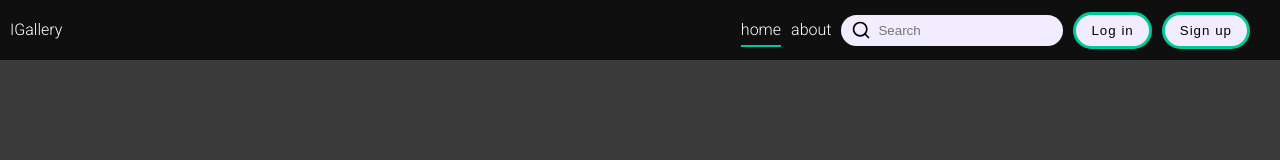
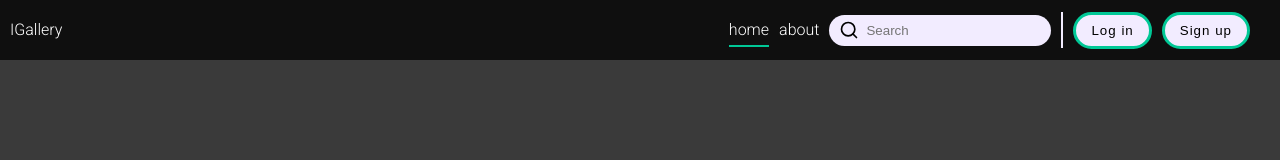
Before and after one commit to Persepha/image-gallery-frontend, a React (Create React App) app: page / in a window 1280 px wide. Shown: the top 160 px of the page. Built offline with nearby package versions, Linux system fonts and the light colour scheme; no server answers.

Commit message:
Update scrollbar style

```diff
--- a/src/App.css
+++ b/src/App.css
@@ -14,6 +14,8 @@
     --gap: 1rem;
     --margin-sm: 2rem;
     --margin-md: 3rem;
+
+    --header-height: 6rem;
 }
 
 * {
@@ -38,6 +40,18 @@ body {
     overflow-x: hidden;
 }
 
+body::-webkit-scrollbar {
+    width: 0.45rem;
+}
+
+body::-webkit-scrollbar-track {
+    background: var(--primary-1-background-color);
+}
+
+body::-webkit-scrollbar-thumb {
+    background: var(--accent-color);
+}
+
 .App {
     display: flex;
     flex-direction: column;
--- a/src/components/ImageDetail/ImageDetail.module.css
+++ b/src/components/ImageDetail/ImageDetail.module.css
@@ -32,7 +32,7 @@
         flex-shrink: 0;
 
         width: 35rem;
-        height: calc(100vh - 6rem);
+        height: calc(100vh - var(--header-height));
         position: sticky;
         z-index: 2;
         top: 0;
--- a/src/components/Navbar/Navbar.module.css
+++ b/src/components/Navbar/Navbar.module.css
@@ -8,7 +8,7 @@
     justify-content: space-between;
 
     background-color: var(--primary-1-background-color);
-    height: 6rem;
+    height: var(--header-height);
 
     position: -webkit-sticky;
     position: sticky;
@@ -28,6 +28,10 @@
     width: 100%;
 }
 
+.divider {
+    border-left: 2px solid var(--secondary-background-color);
+    height: calc(var(--header-height) * 0.6);
+}
 
 /* hover-animation */
 .hoverAnimation {
--- a/src/components/Navbar/index.tsx
+++ b/src/components/Navbar/index.tsx
@@ -48,6 +48,7 @@ export const Navbar: FC = () => {
           <li>
             <SearchBar />
           </li>
+          <div className={styles.divider}></div>
           <UserMenu />
         </ul>
       </nav>
```
